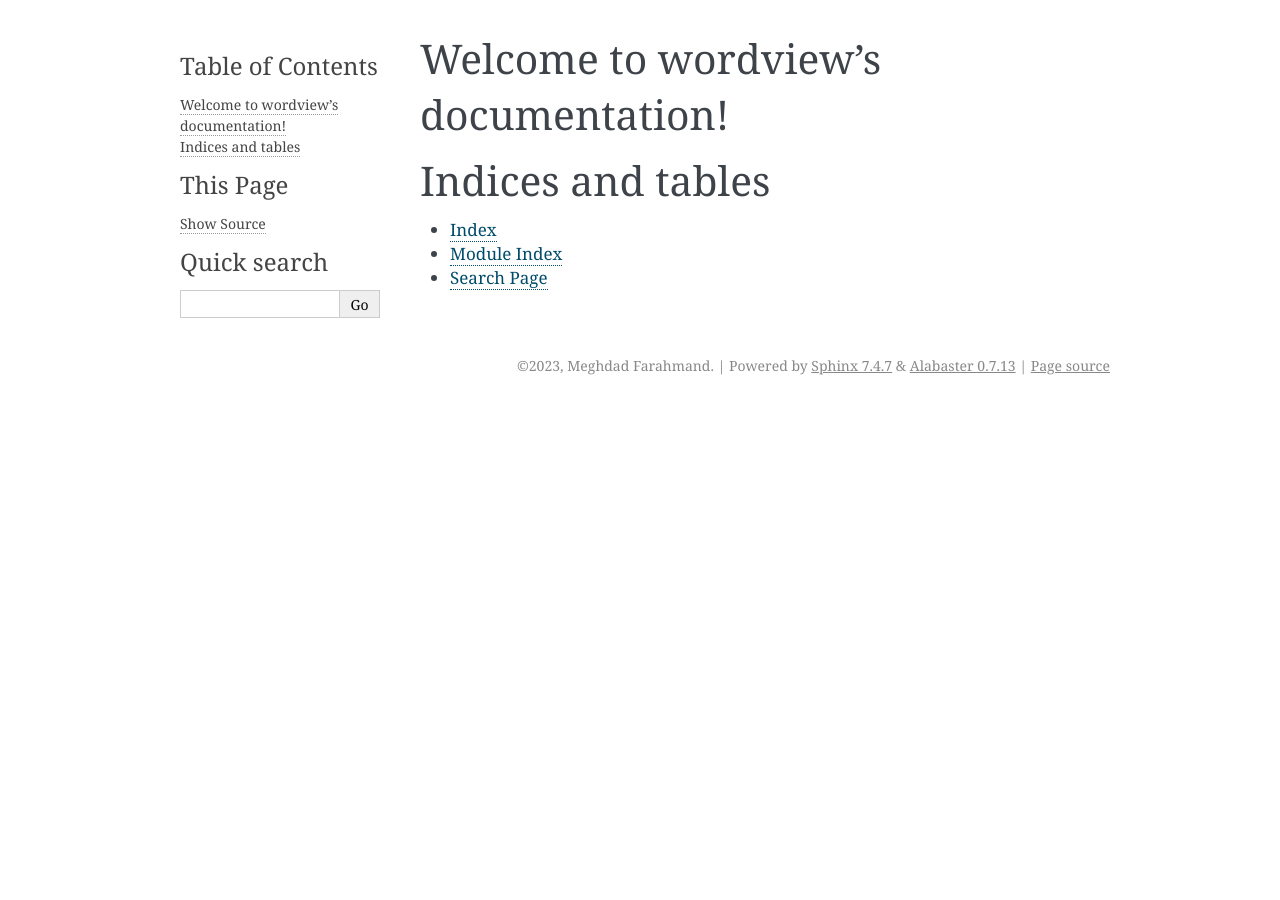
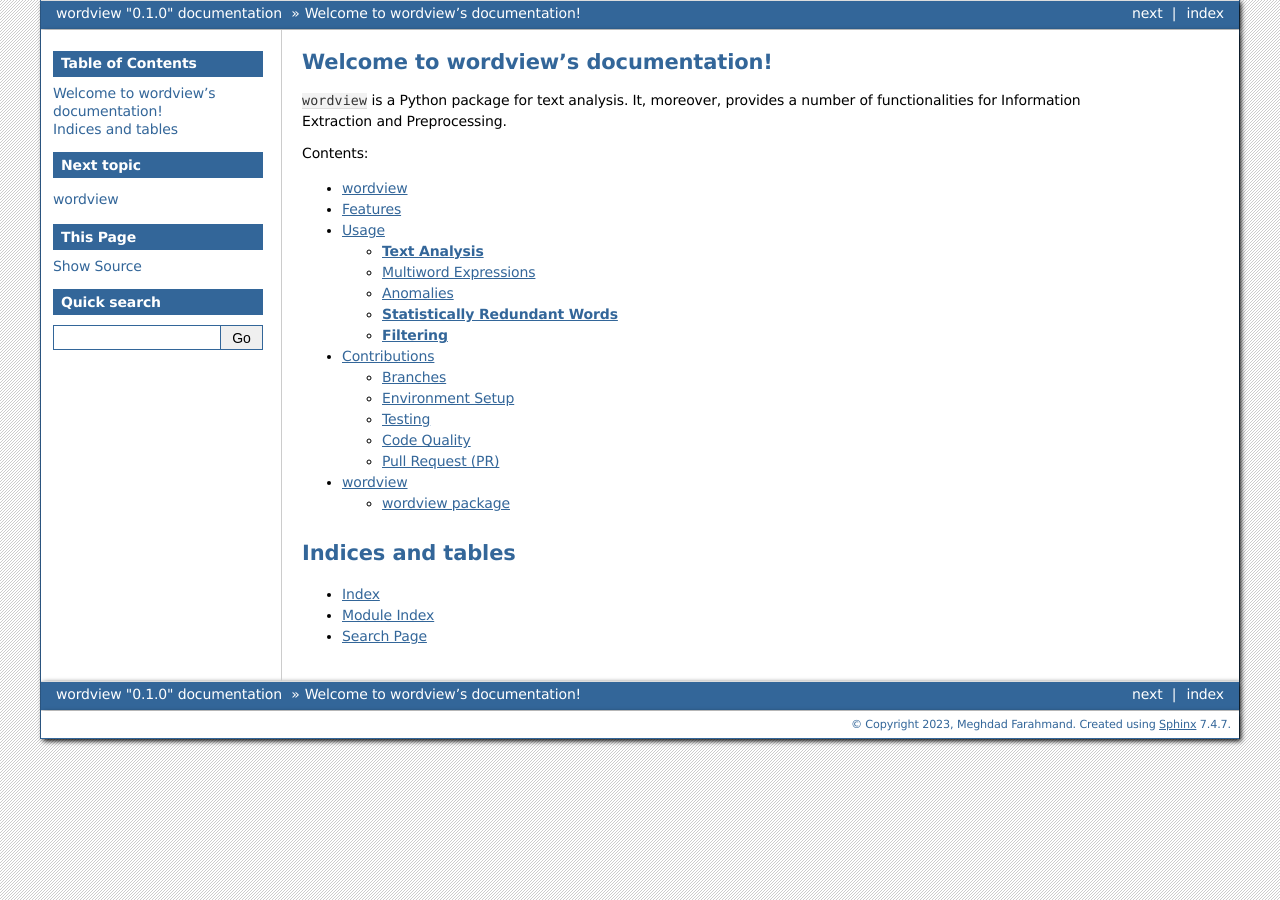
Before and after one commit to meghdadFar/wordview, a Sphinx documentation site: the page built from docs/source/index.rst, in a window 1280 px wide. Built offline with Sphinx 7.4.7, drawn with Linux system fonts in a browser that asks for light colours.

Commit message:
Move all docs and references to docs

```diff
--- a/docs/source/conf.py
+++ b/docs/source/conf.py
@@ -5,6 +5,10 @@
 
 # -- Project information -----------------------------------------------------
 # https://www.sphinx-doc.org/en/master/usage/configuration.html#project-information
+import os
+import sys
+sys.path.insert(0, os.path.abspath('../..'))
+
 
 project = 'wordview'
 copyright = '2023, Meghdad Farahmand'
@@ -14,7 +18,10 @@
 # -- General configuration ---------------------------------------------------
 # https://www.sphinx-doc.org/en/master/usage/configuration.html#general-configuration
 
-extensions = []
+# extensions = ['sphinx.ext.todo', 'sphinx.ext.viewcode', 'sphinx.ext.autodoc']
+extensions = [
+    'sphinx.ext.napoleon'
+]
 
 templates_path = ['_templates']
 exclude_patterns = []
@@ -24,5 +31,5 @@
 # -- Options for HTML output -------------------------------------------------
 # https://www.sphinx-doc.org/en/master/usage/configuration.html#options-for-html-output
 
-html_theme = 'alabaster'
+html_theme = 'bizstyle'
 html_static_path = ['_static']
--- a/docs/source/index.rst
+++ b/docs/source/index.rst
@@ -5,11 +5,20 @@
 
 Welcome to wordview's documentation!
 ====================================
+``wordview`` is a Python package for text analysis. It, moreover,
+provides a number of functionalities for Information Extraction and
+Preprocessing.
 
 .. toctree::
    :maxdepth: 2
    :caption: Contents:
 
+.. toctree::
+   :maxdepth: 2
+   :caption: Contents:
+
+   readme
+   modules
 
 
 Indices and tables
--- /dev/null
+++ b/docs/source/modules.rst
@@ -0,0 +1,7 @@
+wordview
+========
+
+.. toctree::
+   :maxdepth: 4
+
+   wordview
--- /dev/null
+++ b/docs/source/readme.rst
@@ -0,0 +1 @@
+.. include:: ../../README.rst
--- /dev/null
+++ b/docs/source/wordview.rst
@@ -0,0 +1,31 @@
+wordview package
+================
+
+Subpackages
+-----------
+
+.. toctree::
+   :maxdepth: 4
+
+   wordview.mwes
+   wordview.preprocessing
+   wordview.text_analysis
+
+Submodules
+----------
+
+wordview.gaussianize module
+---------------------------
+
+.. automodule:: wordview.gaussianize
+   :members:
+   :undoc-members:
+   :show-inheritance:
+
+Module contents
+---------------
+
+.. automodule:: wordview
+   :members:
+   :undoc-members:
+   :show-inheritance:
```
Also changed, not shown: docs/source/wordview.mwes.rst (added, +37 -0 lines), docs/source/wordview.preprocessing.rst (added, +29 -0 lines), docs/source/wordview.text_analysis.rst (added, +29 -0 lines).
